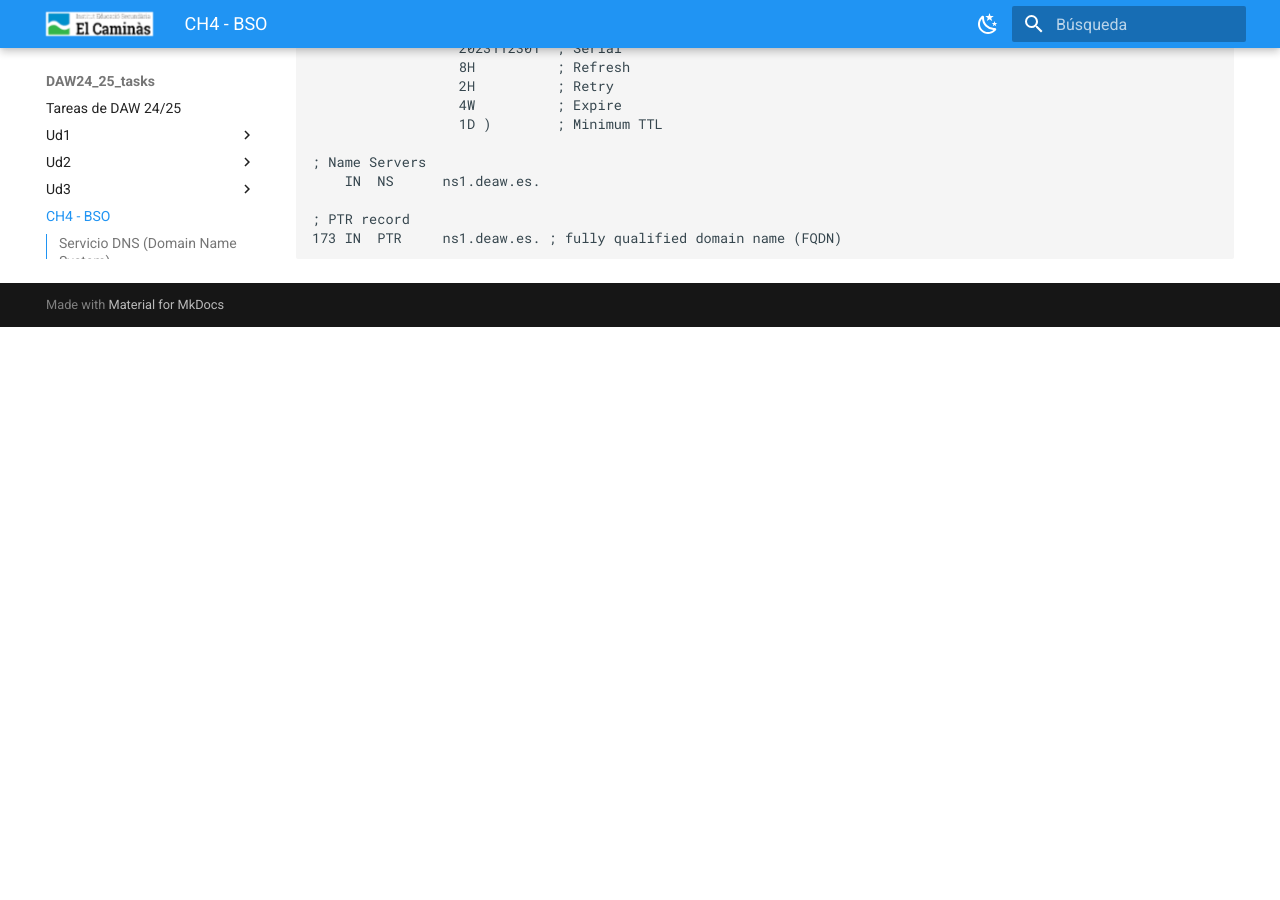
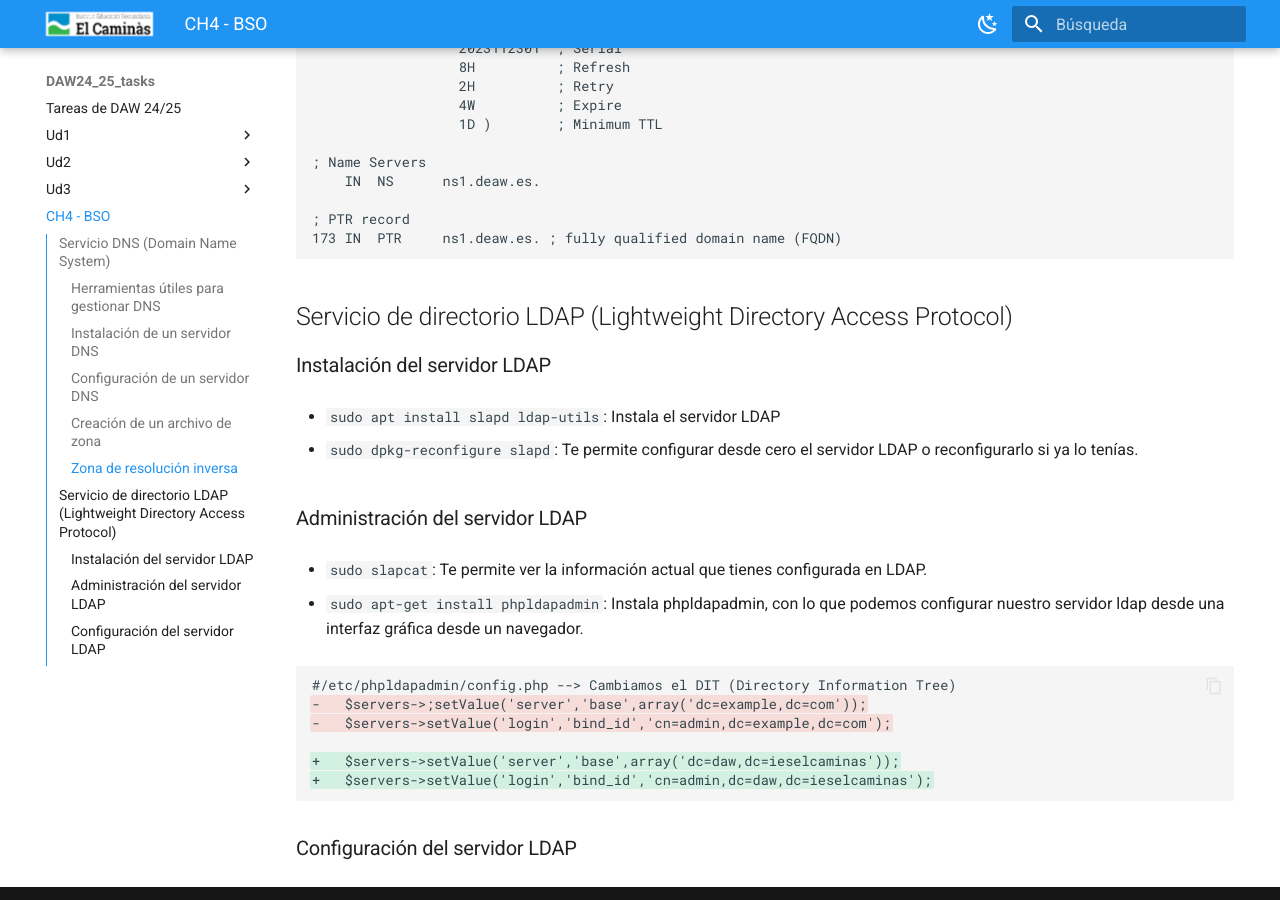
Before and after one commit to jmunozji/DAW24_25_tasks, an MkDocs documentation site: the page built from docs/Ud4/Ch4_BSO.md, in a window 1280 px wide and 900 px high, scrolled down 3840 px. Built offline with MkDocs 1.6.1 and Material for MkDocs 9.7.7, drawn with Linux system fonts in a browser that asks for light colours; before the commit the page ends 4167 px from its top, so only the background shows below that.

Commit message:
Instalación y configuración de server LDAP

````diff
--- a/docs/Ud4/Ch4_BSO.md
+++ b/docs/Ud4/Ch4_BSO.md
@@ -221,3 +221,28 @@ $ORIGIN 104.85.3.IN-ADDR.ARPA.
 ; PTR record
 173 IN  PTR     ns1.deaw.es. ; fully qualified domain name (FQDN)
 ```
+
+## Servicio de directorio LDAP (Lightweight Directory Access Protocol)
+
+### Instalación del servidor LDAP
+
+- `sudo apt install slapd ldap-utils`: Instala el servidor LDAP
+
+- `sudo dpkg-reconfigure slapd`: Te permite configurar desde cero el servidor LDAP o reconfigurarlo si ya lo tenías.
+
+### Administración del servidor LDAP
+
+- `sudo slapcat`: Te permite ver la información actual que tienes configurada en LDAP.
+
+- `sudo apt-get install phpldapadmin`: Instala phpldapadmin, con lo que podemos configurar nuestro servidor ldap desde una interfaz gráfica desde un navegador.
+
+```diff
+#/etc/phpldapadmin/config.php --> Cambiamos el DIT (Directory Information Tree)
+-   $servers->;setValue('server','base',array('dc=example,dc=com'));
+-   $servers->setValue('login','bind_id','cn=admin,dc=example,dc=com');
+
++   $servers->setValue('server','base',array('dc=daw,dc=ieselcaminas'));
++   $servers->setValue('login','bind_id','cn=admin,dc=daw,dc=ieselcaminas');
+```
+
+### Configuración del servidor LDAP
````
